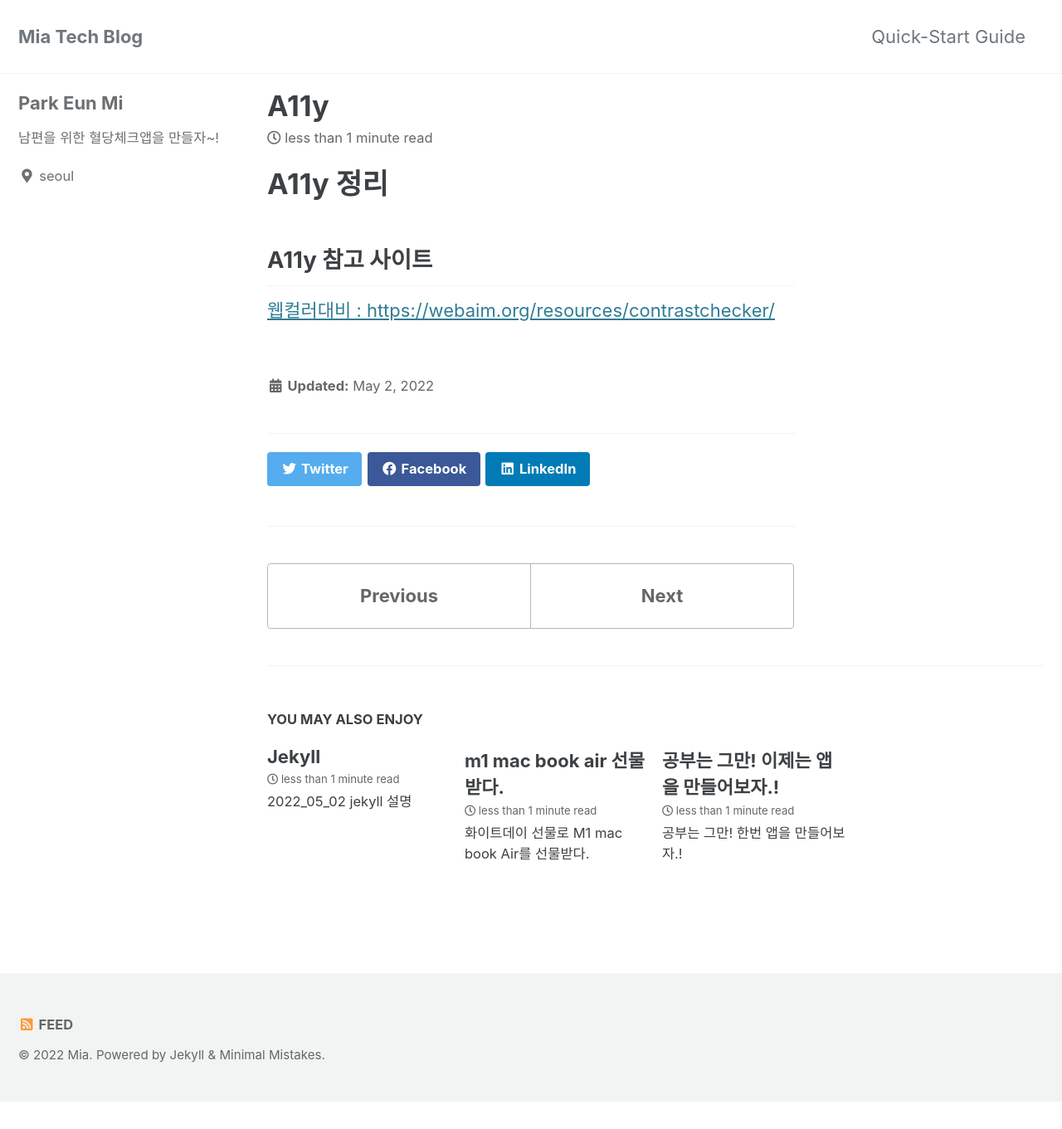
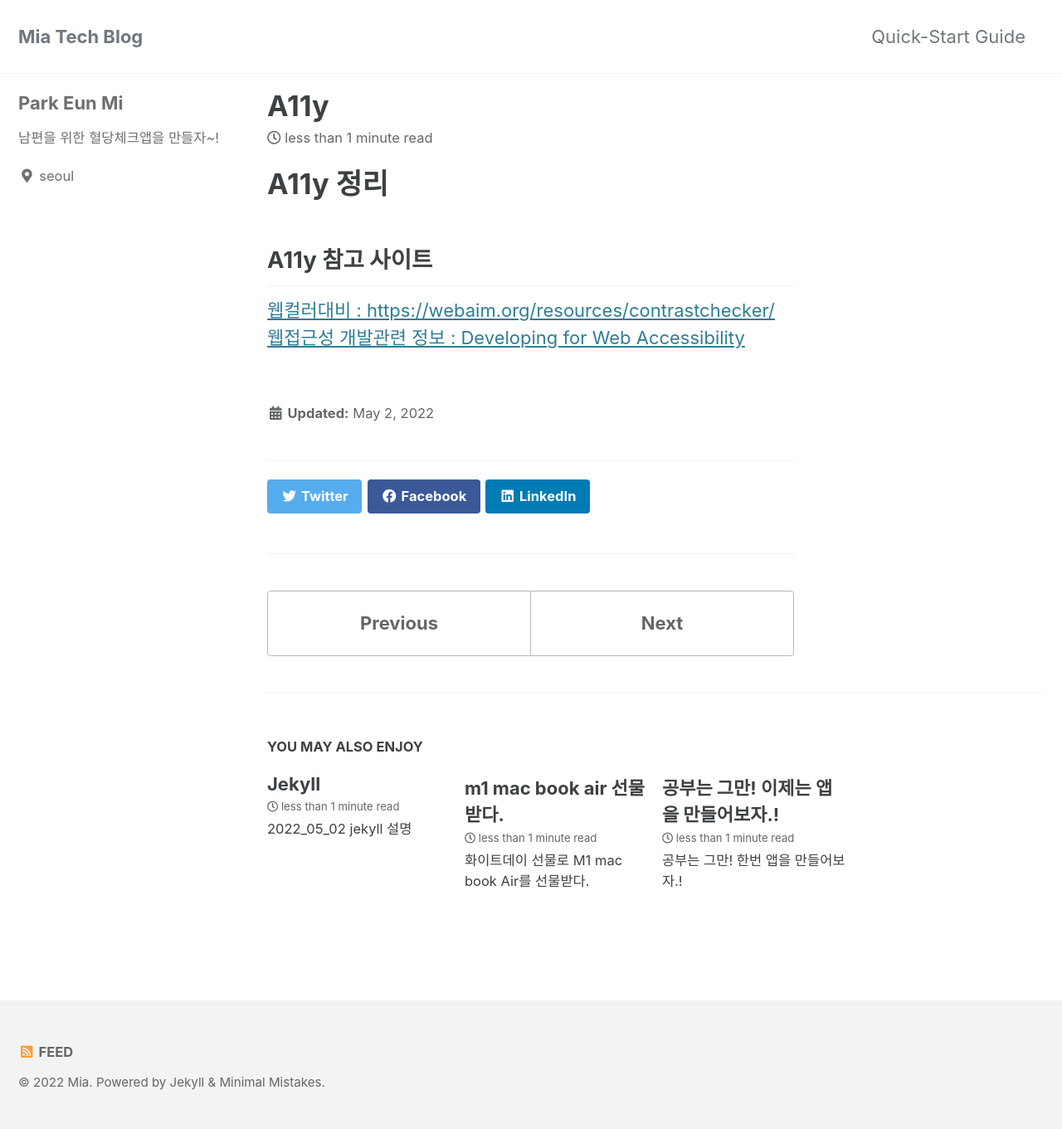
Before and after one commit to eunmipark-1/mia_blog, a Jekyll site: the page built from _posts/2022-05-02-A11y.md, in a window 1280 px wide. Shown: the whole page at 83% size. Built offline with Jekyll 4.4.1, drawn with Linux system fonts in a browser that asks for light colours; cached includes are drawn as plain includes; before the commit the page ends 1328 px from its top, so only the background shows below that.

Commit message:
Update 2022-05-02-A11y.md

```diff
--- a/_posts/2022-05-02-A11y.md
+++ b/_posts/2022-05-02-A11y.md
@@ -3,3 +3,4 @@
 ## A11y 참고 사이트 ##
 
 [웹컬러대비 : https://webaim.org/resources/contrastchecker/](https://webaim.org/resources/contrastchecker/)
+[웹접근성 개발관련 정보 : Developing for Web Accessibility](Developing for Web Accessibility)
```
